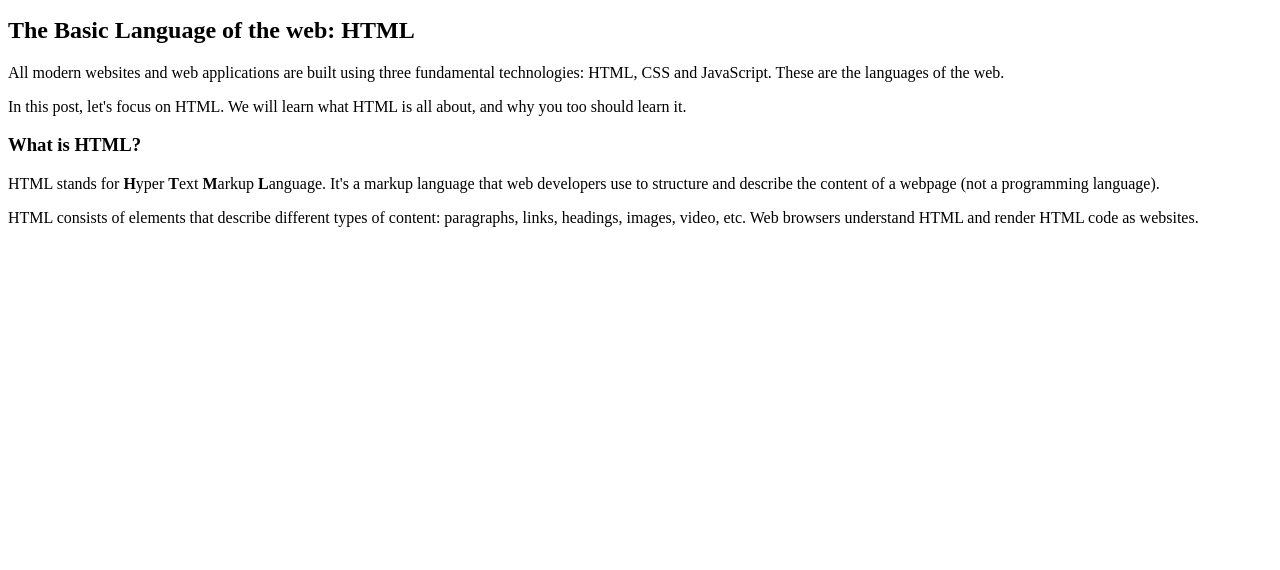
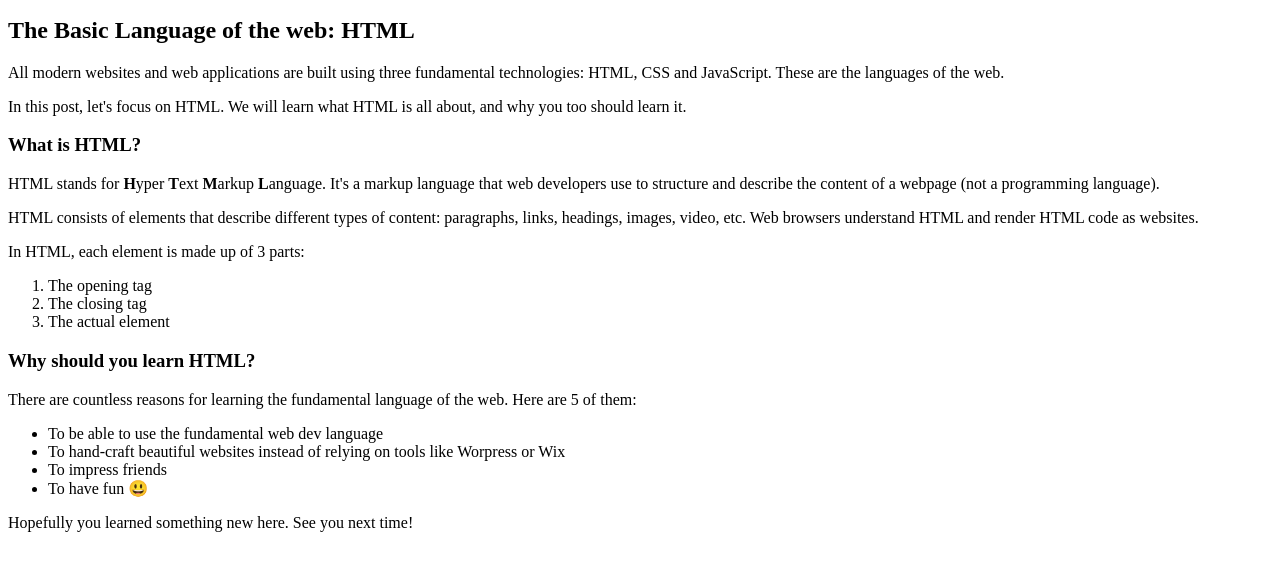
Before and after one commit to eangao/htmlcss-02-html-fundamentals, a plain HTML site: page index.html in a window 1280 px wide. Shown: the part 102-672 px from the top of the page. Drawn offline with Linux system fonts and the light colour scheme.

Commit message:
More Text Elements: Lists

```diff
--- a/index.html
+++ b/index.html
@@ -37,5 +37,30 @@
       paragraphs, links, headings, images, video, etc. Web browsers understand
       HTML and render HTML code as websites.
     </p>
+
+    <p>In HTML, each element is made up of 3 parts:</p>
+    <ol>
+      <li>The opening tag</li>
+      <li>The closing tag</li>
+      <li>The actual element</li>
+    </ol>
+
+    <h3>Why should you learn HTML?</h3>
+    <p>
+      There are countless reasons for learning the fundamental language of the
+      web. Here are 5 of them:
+    </p>
+
+    <ul>
+      <li>To be able to use the fundamental web dev language</li>
+      <li>
+        To hand-craft beautiful websites instead of relying on tools like
+        Worpress or Wix
+      </li>
+      <li>To impress friends</li>
+      <li>To have fun 😃</li>
+    </ul>
+
+    <p>Hopefully you learned something new here. See you next time!</p>
   </body>
 </html>
```
